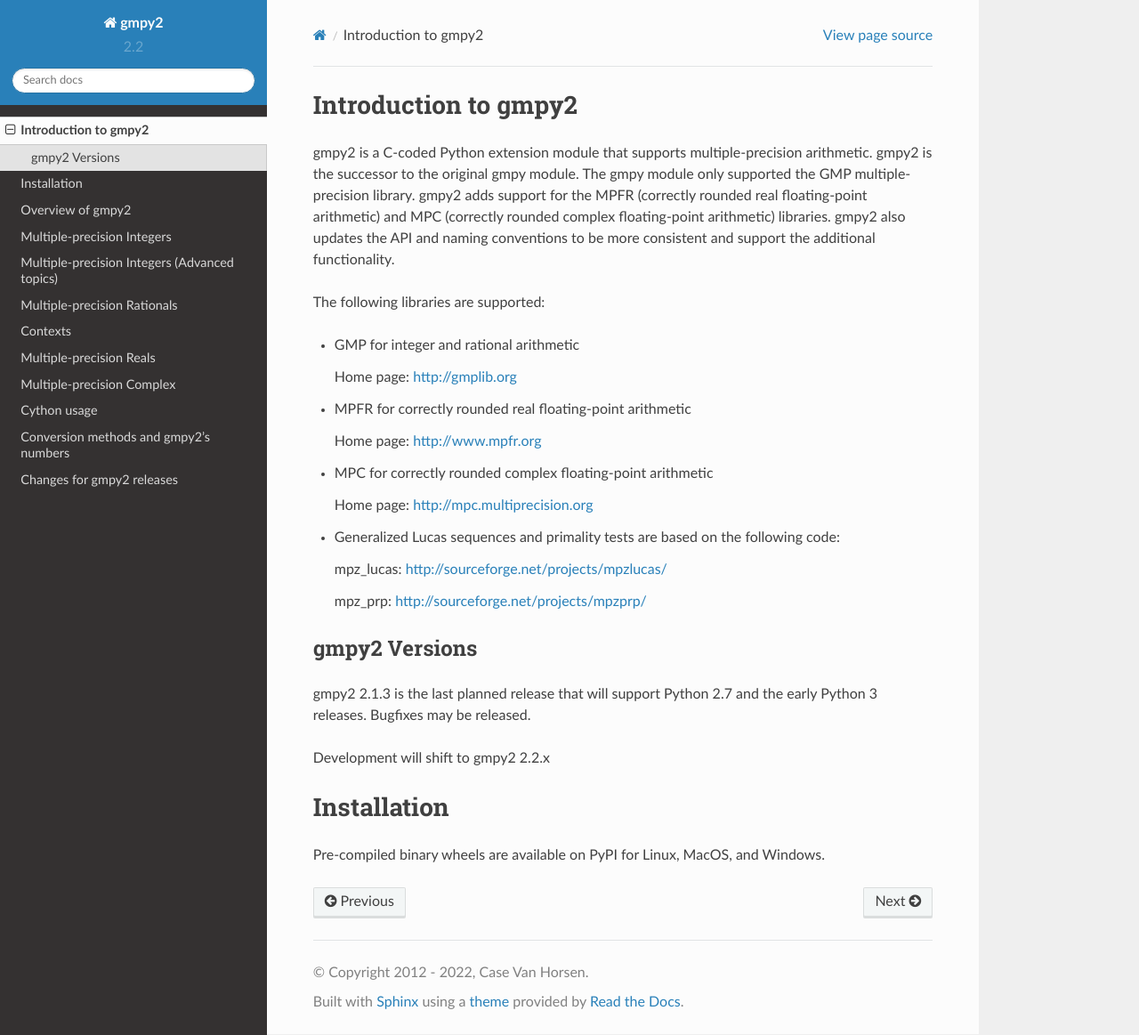
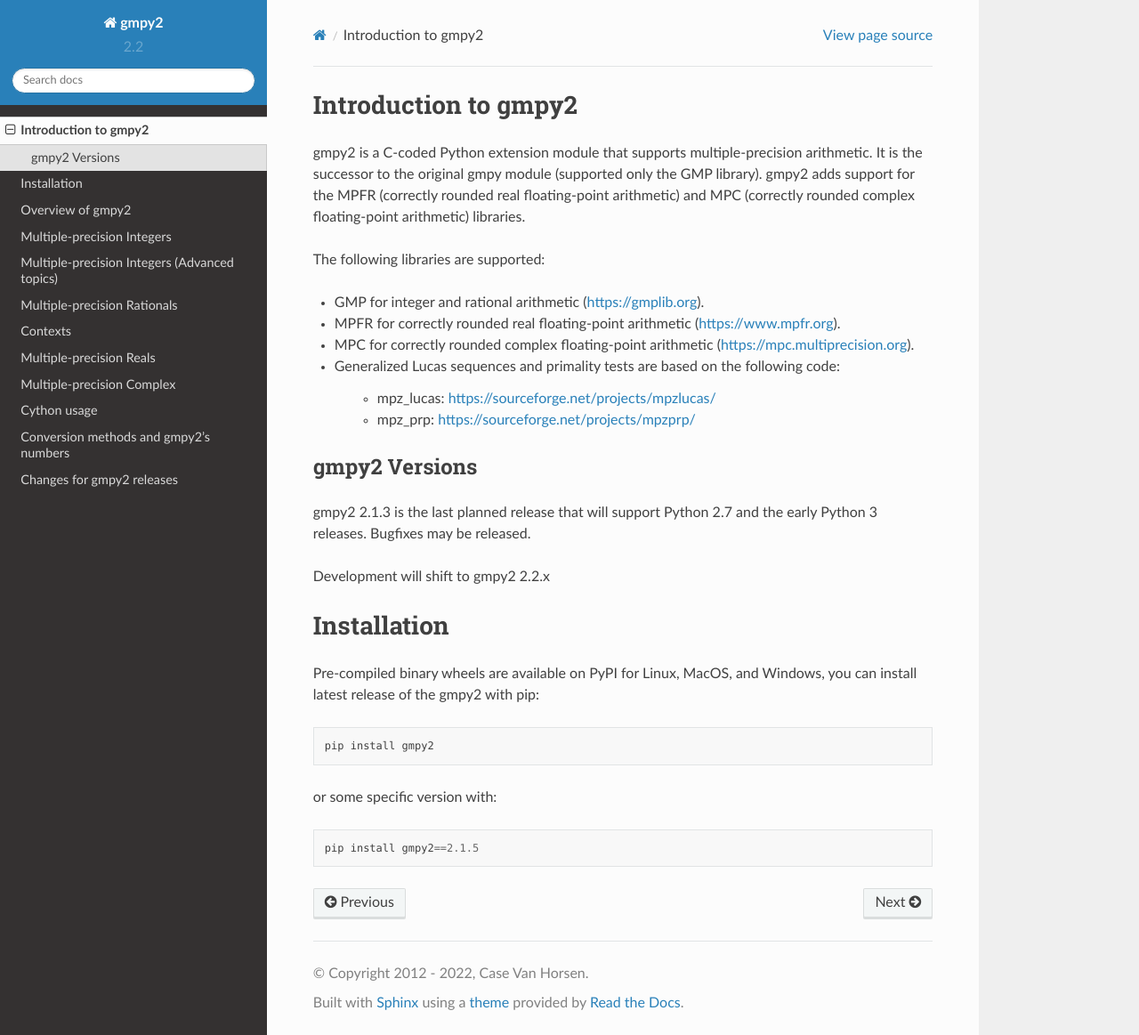
Before and after one commit to aleaxit/gmpy, a Sphinx documentation site: the page built from docs/intro.rst, in a window 1280 px wide and 1163 px high. Shown: the whole window at 89% size. Built offline with Sphinx 7.4.7 and the Read the Docs theme 2.0.0, drawn with Linux system fonts in a browser that asks for light colours; formulas are drawn with MathJax 3.

Commit message:
Update docs/intro.rst

```diff
--- a/docs/intro.rst
+++ b/docs/intro.rst
@@ -2,31 +2,23 @@
 =====================
 
 gmpy2 is a C-coded Python extension module that supports multiple-precision
-arithmetic. gmpy2 is the successor to the original gmpy module. The gmpy module
-only supported the GMP multiple-precision library. gmpy2 adds support for the
-MPFR (correctly rounded real floating-point arithmetic) and MPC (correctly
-rounded complex floating-point arithmetic) libraries. gmpy2 also updates the
-API and naming conventions to be more consistent and support the additional
-functionality.
+arithmetic.  It is the successor to the original gmpy module (supported only
+the GMP library). gmpy2 adds support for the MPFR (correctly rounded real
+floating-point arithmetic) and MPC (correctly rounded complex floating-point
+arithmetic) libraries.
 
 The following libraries are supported:
 
-* GMP for integer and rational arithmetic
-
-  Home page: http://gmplib.org
-
+* GMP for integer and rational arithmetic (https://gmplib.org).
 * MPFR for correctly rounded real floating-point arithmetic
-
-  Home page: http://www.mpfr.org
+  (https://www.mpfr.org).
 * MPC for correctly rounded complex floating-point arithmetic
-
-  Home page: http://mpc.multiprecision.org
+  (https://mpc.multiprecision.org).
 * Generalized Lucas sequences and primality tests are based on the following
   code:
 
-  mpz_lucas: http://sourceforge.net/projects/mpzlucas/
-
-  mpz_prp: http://sourceforge.net/projects/mpzprp/
+      - mpz_lucas: https://sourceforge.net/projects/mpzlucas/
+      - mpz_prp: https://sourceforge.net/projects/mpzprp/
 
 gmpy2 Versions
 --------------
@@ -39,4 +31,11 @@
 Installation
 ============
 
-Pre-compiled binary wheels are available on PyPI for Linux, MacOS, and Windows.
+Pre-compiled binary wheels are available on PyPI for Linux, MacOS, and Windows,
+you can install latest release of the gmpy2 with pip::
+
+    pip install gmpy2
+
+or some specific version with::
+
+    pip install gmpy2==2.1.5
```
